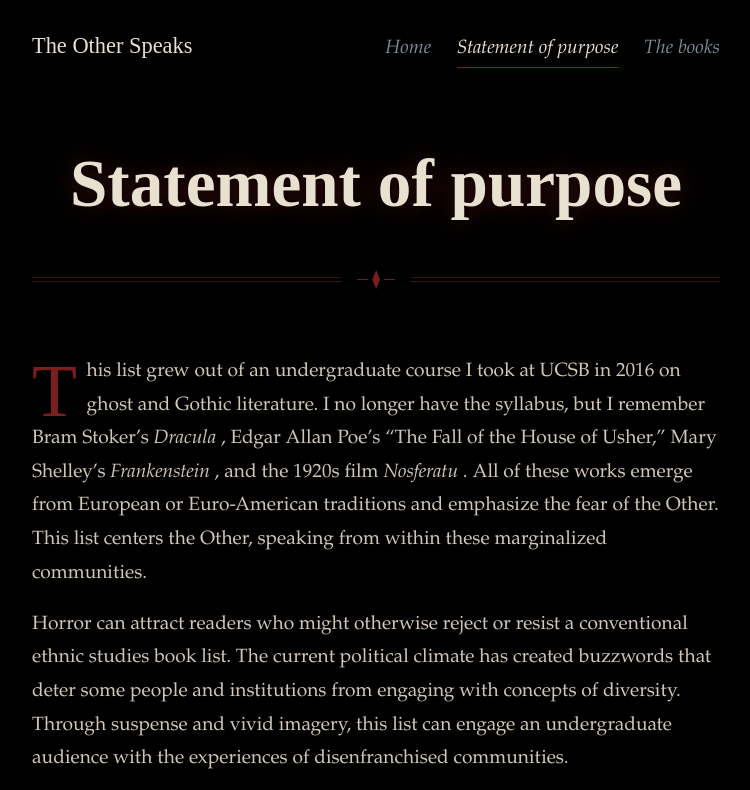
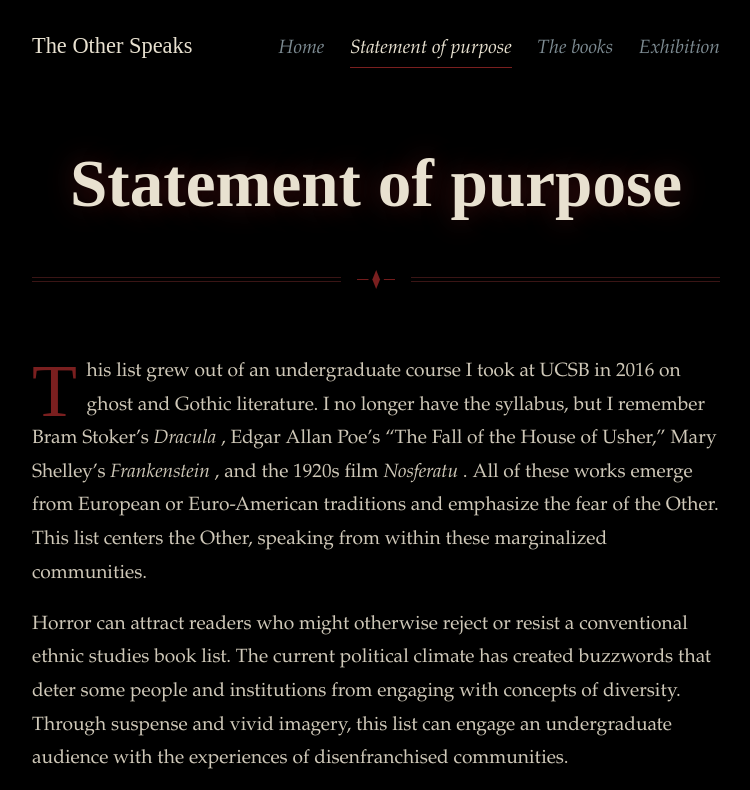
Before and after one commit to ttantaan/DigitalExhibit_EthinicStudiesLibrarianship_Tania, a plain HTML site: page purpose.html in a window 1280 px wide. Shown: the top 790 px of the page, without its empty margins (264-1014 px from the left). Drawn offline with Linux system fonts and the light colour scheme; a web font is replaced by a local one.

Commit message:
Add link to exhibition in navigation

```diff
--- a/purpose.html
+++ b/purpose.html
@@ -375,6 +375,7 @@
                 <a href="index.html">Home</a>
                 <a href="purpose.html" aria-current="page">Statement of purpose</a>
                 <a href="books.html">The books</a>
+                <a href="exhibition.html">Exhibition</a>
             </nav>
         </div>
     </header>
```
